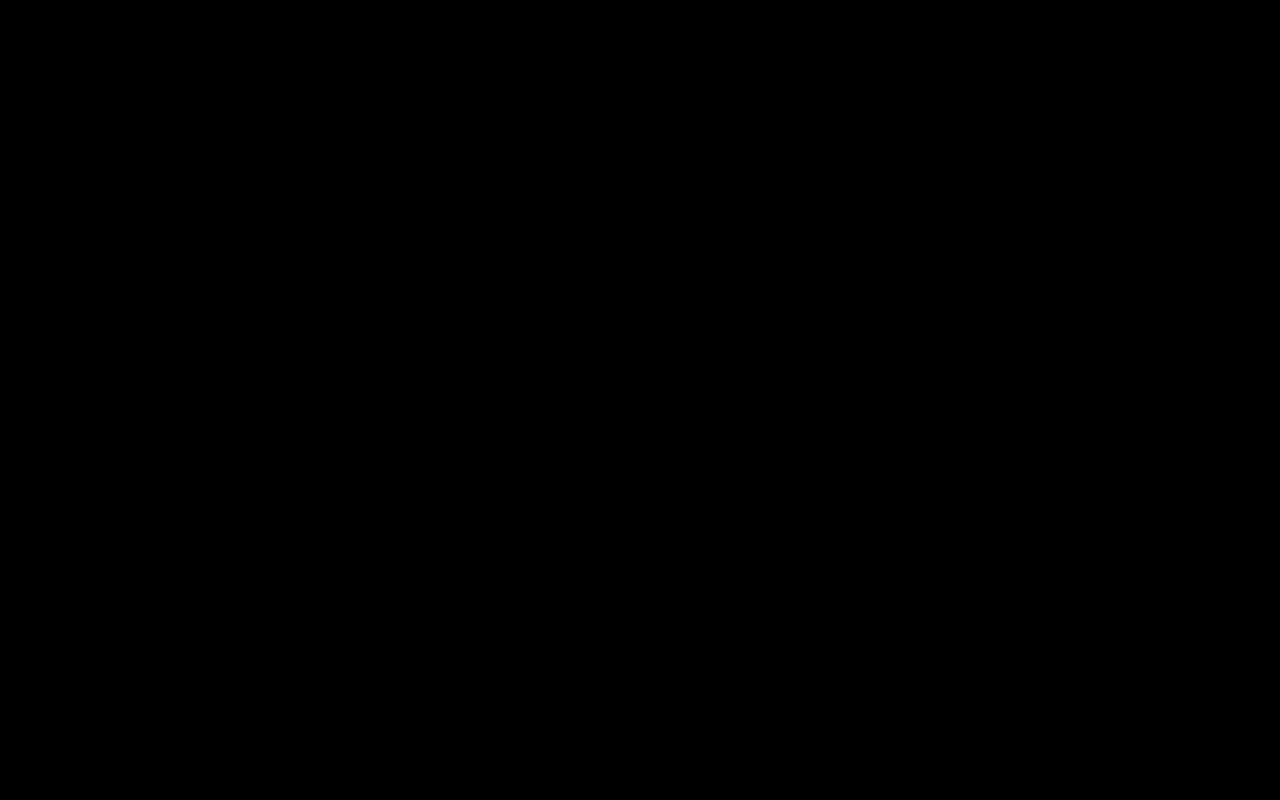
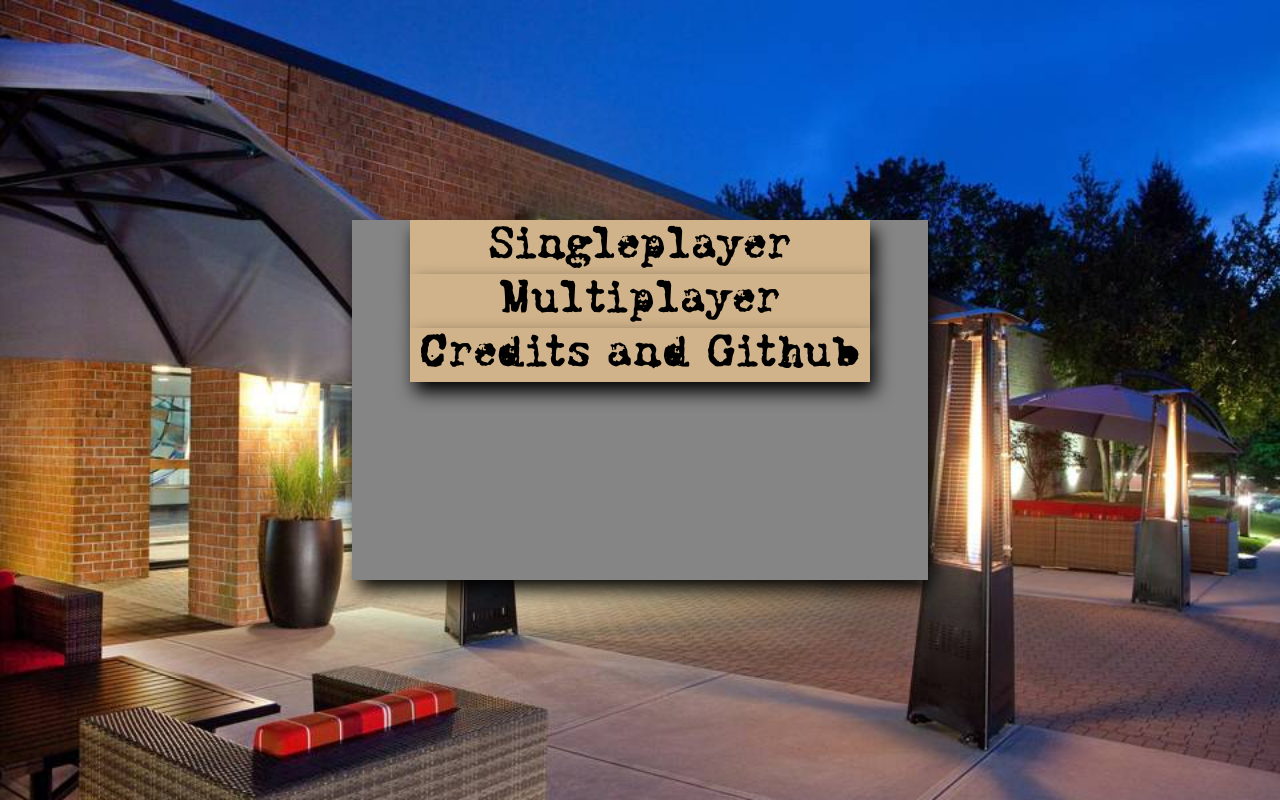
Before and after one commit to CodeSalvageON/Cliqued, a plain HTML site: page index.html in a window 1280 px wide. Drawn offline with Linux system fonts and the light colour scheme.

Commit message:
Finish main menu graphics

```diff
--- a/graphic/index.css
+++ b/graphic/index.css
@@ -18,6 +18,20 @@ body {
   -moz-background-size: cover;
   -o-background-size: cover;
   background-size: cover;
+}
+
+.menu-button {
+  width: 80%;
+  font-size: 3.5vw;
+  background-color: #d0b38bFF;
+  box-shadow: 5px 10px 18px black;
+  text-align: center;
+  margin: auto;
+  cursor: pointer;
+}
+
+.menu-button:hover {
+  background-color: #534c46;
 }
 
 #loading-screen {
@@ -49,6 +63,22 @@ body {
   box-shadow: 5px 10px 18px black;
 }
 
+#single-chooser {
+  top: 0px;
+  left: 0px;
+  right: 0px;
+  bottom: 0;
+  margin: auto;
+  width: 45%;
+  height: 45%;
+  font-family: WARFONT;
+  background-color: #858585ff;
+  text-align: center;
+  position: absolute;
+  box-shadow: 5px 10px 18px black;
+  overflow-y: auto;
+}
+
 #haze {
   width: 100%;
   height: 100%;
@@ -58,3 +88,19 @@ body {
   position: absolute;
   background-color: #b18cfeff;
 }
+
+#single-multie, #starting-cliques {
+  display: none;
+  width: 100%;
+  height: 100%;
+  top: 0;
+  left: 0;
+  position: relative;
+  background-repeat: no-repeat;
+  background-position: top center;
+  background-attachment: fixed;
+  -webkit-background-size: cover;
+  -moz-background-size: cover;
+  -o-background-size: cover;
+  background-size: cover;
+}
--- a/index.html
+++ b/index.html
@@ -12,6 +12,20 @@
         Loading...
       </section>
     </section>
+    <section id="single-multie">
+       <section id="single-chooser">
+        <section class="menu-button" id="single-button">
+          Singleplayer
+        </section>
+         <section class="menu-button" id="multie-button">
+          Multiplayer
+        </section>
+         <section class="menu-button" id="credits-button">
+          Credits and Github
+        </section>
+      </section>
+    </section>
+    <section id="starter-cliques"></section>
 
     <script src="/scripts/loader.js"></script>
     <script src="/scripts/execloader.js"></script>
--- a/scripts/execloader.js
+++ b/scripts/execloader.js
@@ -3,6 +3,9 @@ loadingScreenLoad();
 setTimeout(function () {
   waitForElement("body", 3000).then(function () {
     loadingScreen.style.display = "none";
+    singleMult.style.display = "block";
+
+    loadBack("/bgs/ballroom.jpeg", singleMult);
   }).catch(() => {
     console.log("Error: did not load!");
   });
--- a/scripts/loader.js
+++ b/scripts/loader.js
@@ -1,5 +1,6 @@
 const body = document.body;
 const loadingScreen = document.getElementById("loading-screen");
+const singleMult = document.getElementById("single-multie");
 
 function loadBack (backSrc, elem) {
   let newImg = new Image();
```
Also changed, not shown: bgs/ballroom.jpeg (added), bgs/palmer-house-exterior.jpeg (added).
